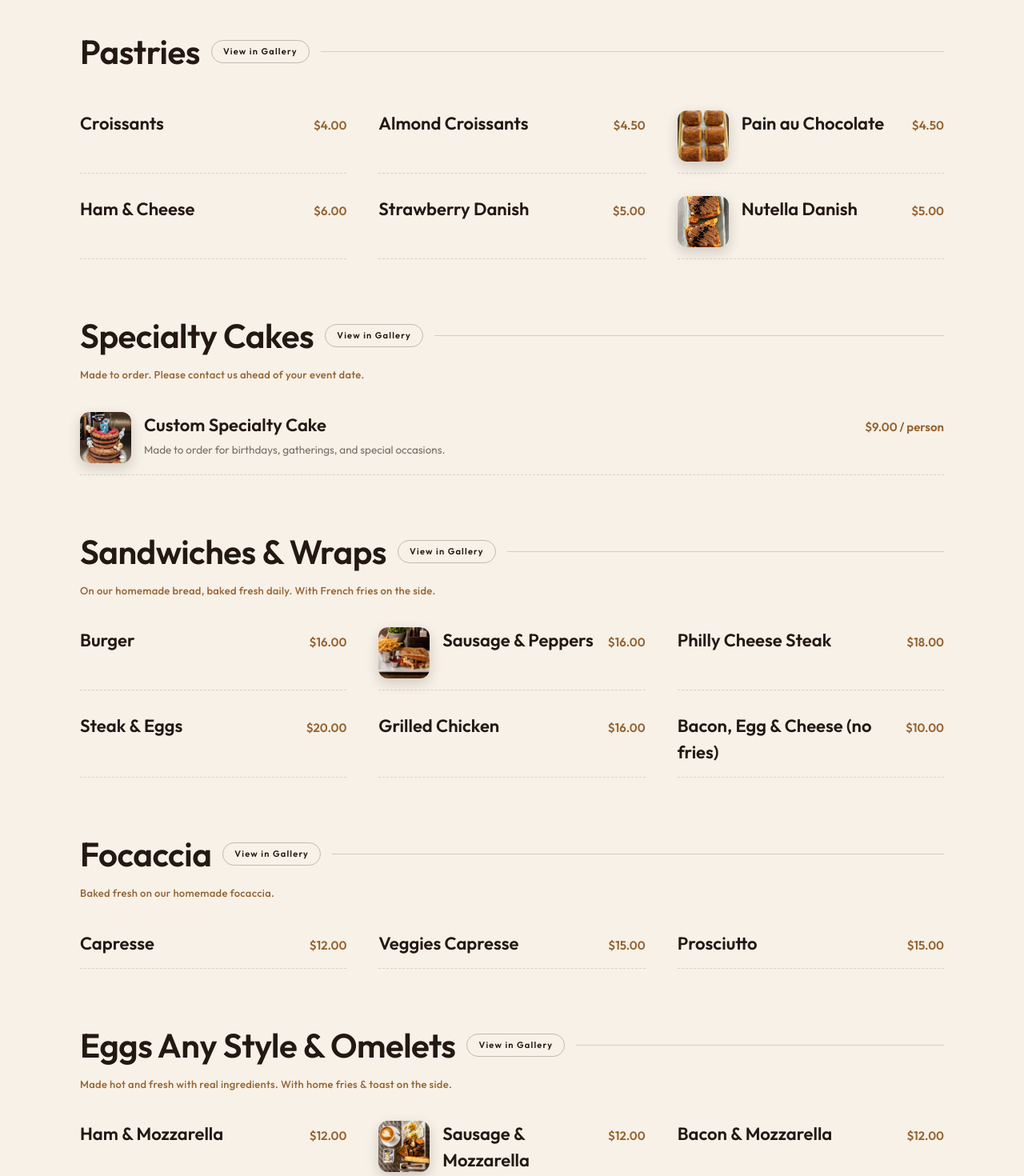
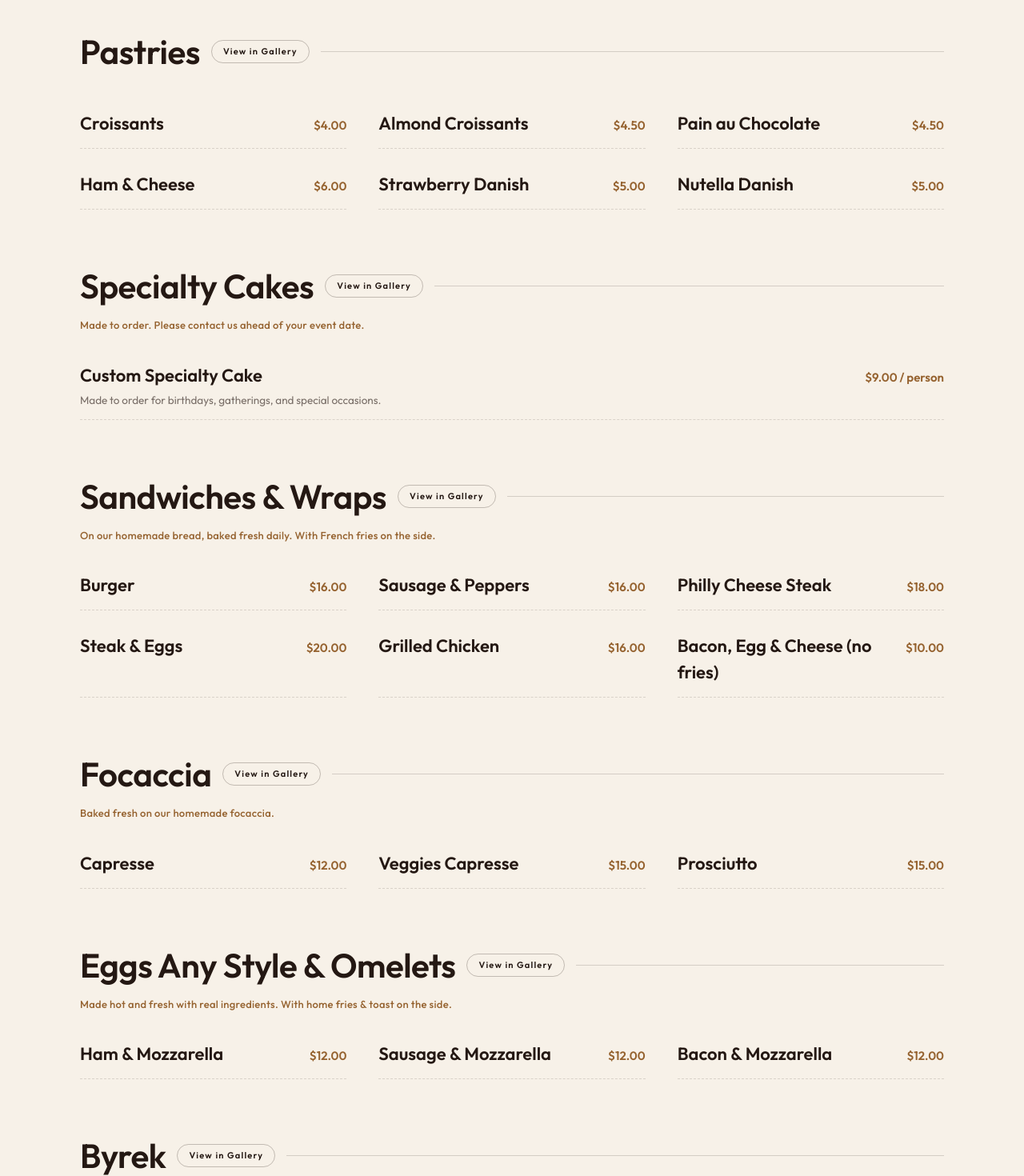
Before and after one commit to jsoto007/tarte-web-app, a Next.js app: page /menu in a window 1280 px wide. Shown: the part 960-2430 px from the top of the page at 80% size. Built offline with nearby package versions, Linux system fonts and the light colour scheme; no server answers.

Commit message:
udates design

```diff
--- a/content/menu.json
+++ b/content/menu.json
@@ -26,10 +26,10 @@
     "items": [
       { "name": "Croissants", "price": "4.00" },
       { "name": "Almond Croissants", "price": "4.50" },
-      { "name": "Pain au Chocolate", "price": "4.50", "img": "/assets/menu/pain_au_chocolat.jpg" },
+      { "name": "Pain au Chocolate", "price": "4.50" },
       { "name": "Ham & Cheese", "price": "6.00" },
       { "name": "Strawberry Danish", "price": "5.00" },
-      { "name": "Nutella Danish", "price": "5.00", "img": "/assets/menu/tarte_nutella_danish_web_optimized.jpg" }
+      { "name": "Nutella Danish", "price": "5.00" }
     ]
   },
   {
@@ -42,8 +42,7 @@
         "name": "Custom Specialty Cake",
         "price": "9.00",
         "priceSuffix": " / person",
-        "desc": "Made to order for birthdays, gatherings, and special occasions.",
-        "img": "/assets/menu/tarte_birthday_cake_professional_web.jpg"
+        "desc": "Made to order for birthdays, gatherings, and special occasions."
       }
     ]
   },
@@ -54,7 +53,7 @@
     "note": "On our homemade bread, baked fresh daily. With French fries on the side.",
     "items": [
       { "name": "Burger", "price": "16.00" },
-      { "name": "Sausage & Peppers", "price": "16.00", "img": "/assets/menu/sausage-peppers-sandwich.jpg" },
+      { "name": "Sausage & Peppers", "price": "16.00" },
       { "name": "Philly Cheese Steak", "price": "18.00" },
       { "name": "Steak & Eggs", "price": "20.00" },
       { "name": "Grilled Chicken", "price": "16.00" },
@@ -79,7 +78,7 @@
     "note": "Made hot and fresh with real ingredients. With home fries & toast on the side.",
     "items": [
       { "name": "Ham & Mozzarella", "price": "12.00" },
-      { "name": "Sausage & Mozzarella", "price": "12.00", "img": "/assets/menu/tarte_breakfast_professional_web.jpg" },
+      { "name": "Sausage & Mozzarella", "price": "12.00" },
       { "name": "Bacon & Mozzarella", "price": "12.00" }
     ]
   },
@@ -123,12 +122,12 @@
     "items": [
       { "name": "House Drip", "price": "2.50" },
       { "name": "Americano", "price": "3.00" },
-      { "name": "Espresso", "price": "2.50", "img": "/assets/menu/espresso.png" },
+      { "name": "Espresso", "price": "2.50" },
       { "name": "Double Espresso", "price": "3.50" },
       { "name": "Macchiato", "price": "4.00" },
       { "name": "Cortado", "price": "3.00" },
       { "name": "Cappuccino", "price": "4.50" },
-      { "name": "Latte / Flat White", "price": "5.00", "img": "/assets/menu/latte.jpg" },
+      { "name": "Latte / Flat White", "price": "5.00" },
       { "name": "Mocha", "price": "5.00" },
       { "name": "Hot Chocolate", "price": "5.00" }
     ]
--- a/src/components/MenuFilter.tsx
+++ b/src/components/MenuFilter.tsx
@@ -1,6 +1,5 @@
 "use client";
 
-import Image from "next/image";
 import { useRef, useState } from "react";
 import { galleryCategories } from "@/data/gallery";
 import { menu, menuGroups } from "@/data/menu";
@@ -171,22 +170,6 @@ export function MenuFilter() {
                       borderBottom: "1px dashed rgba(36,24,19,0.14)",
                     }}
                   >
-                    {it.img && (
-                      <Image
-                        src={it.img}
-                        alt={it.name}
-                        width={64}
-                        height={64}
-                        style={{
-                          width: 64,
-                          height: 64,
-                          flex: "none",
-                          borderRadius: 12,
-                          objectFit: "cover",
-                          boxShadow: "0 6px 16px rgba(40,24,12,0.18)",
-                        }}
-                      />
-                    )}
                     <div style={{ flex: 1 }}>
                       <div
                         style={{
--- a/src/types.ts
+++ b/src/types.ts
@@ -8,8 +8,6 @@ export type MenuItem = {
   priceSuffix?: string;
   /** Optional one-line description. */
   desc?: string;
-  /** Optional public path to a thumbnail, e.g. "/assets/menu/espresso.jpg". */
-  img?: string;
 };
 
 export type MenuSection = {
```
Also changed, not shown: content/README.md, 1 other file (tests, documents, lock files or other folders).
